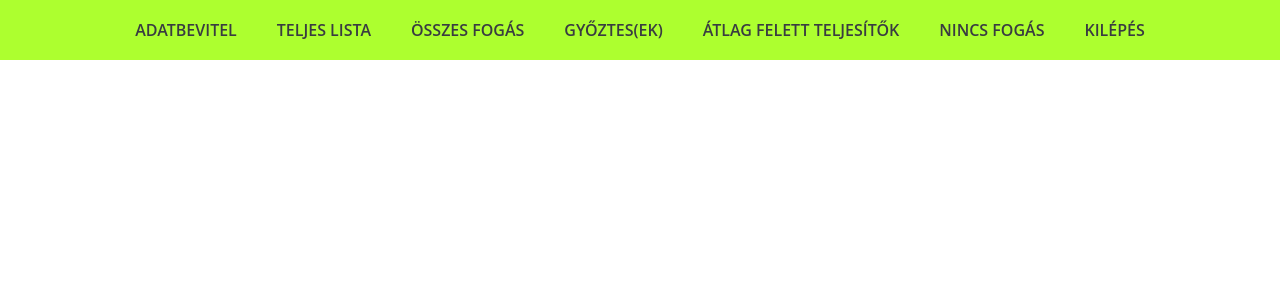
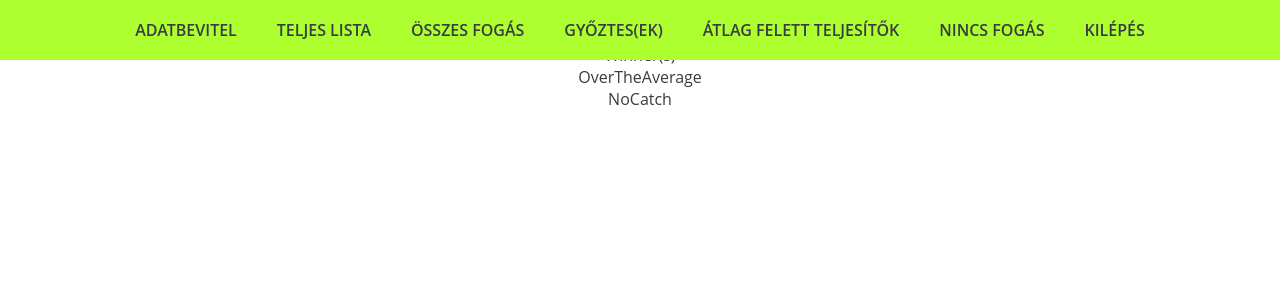
Before and after one commit to felyan/fishing, a React (Create React App) app: page / in a window 1280 px wide. Shown: the top 300 px of the page. Built offline with nearby package versions, Linux system fonts and the light colour scheme.

Commit message:
Home, file sturcture

```diff
--- a/src/App.js
+++ b/src/App.js
@@ -1,10 +1,12 @@
 import "./App.css";
 import Header from "./components/Header";
+import Home from "./Home";
 
 function App() {
   return (
     <div className="App">
       <Header />
+      <Home />
     </div>
   );
 }
--- /dev/null
+++ b/src/Home.jsx
@@ -0,0 +1,20 @@
+import React from 'react';
+import FullList from "./components/FullList";
+import NoCatch from "./components/NoCatch";
+import OverTheAverage from "./components/OverTheAverage";
+import TotalCatching from "./components/TotalCatching";
+import Winner from "./components/Winner";
+
+const Home = () => {
+  return (
+    <div>
+      <FullList />
+      <TotalCatching />
+      <Winner />
+      <OverTheAverage />
+      <NoCatch />
+    </div>
+  )
+}
+
+export default Home
--- /dev/null
+++ b/src/components/FullList.jsx
@@ -0,0 +1,11 @@
+import React from 'react'
+
+const FullList = () => {
+  return (
+    <div>
+      FullList
+    </div>
+  )
+}
+
+export default FullList
--- /dev/null
+++ b/src/components/NoCatch.jsx
@@ -0,0 +1,11 @@
+import React from 'react'
+
+const NoCatch = () => {
+  return (
+    <div>
+      NoCatch
+    </div>
+  )
+}
+
+export default NoCatch
--- /dev/null
+++ b/src/components/OverTheAverage.jsx
@@ -0,0 +1,11 @@
+import React from 'react'
+
+const OverTheAverage = () => {
+  return (
+    <div>
+      OverTheAverage
+    </div>
+  )
+}
+
+export default OverTheAverage
--- /dev/null
+++ b/src/components/TotalCatching.jsx
@@ -0,0 +1,11 @@
+import React from 'react'
+
+const TotalCatching = () => {
+  return (
+    <div>
+      TotalCatching
+    </div>
+  )
+}
+
+export default TotalCatching
--- /dev/null
+++ b/src/components/Winner.jsx
@@ -0,0 +1,11 @@
+import React from 'react'
+
+const Winner = () => {
+  return (
+    <div>
+      Winner(s)
+    </div>
+  )
+}
+
+export default Winner
```
